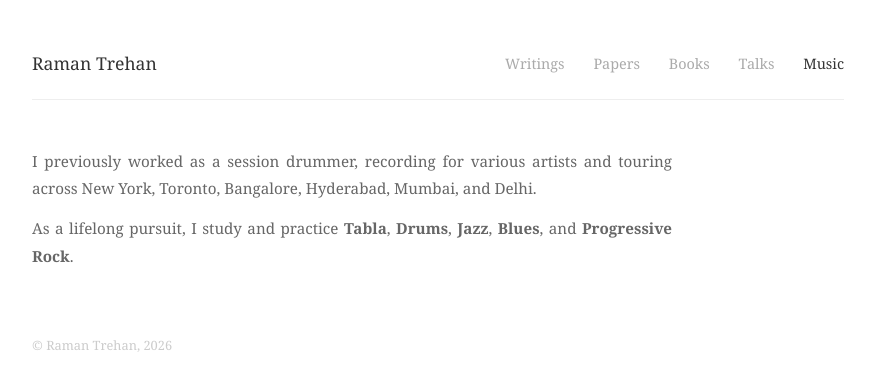
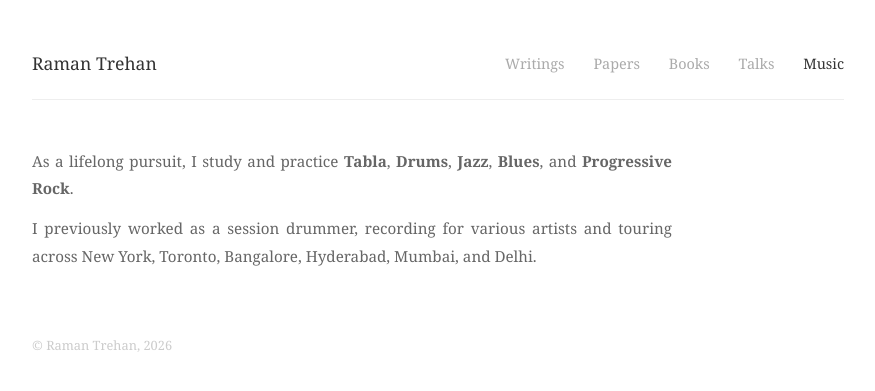
Before and after one commit to ramandeeptrehan/ramandeeptrehan.github.io, a Jekyll site: the page built from music/index.html, in a window 1280 px wide. Shown: the top 391 px of the page, without its empty margins (202-1077 px from the left). Built offline with Jekyll 4.4.1, drawn with Linux system fonts in a browser that asks for light colours.

Commit message:
Reorder music page paragraphs

```diff
--- a/music/index.html
+++ b/music/index.html
@@ -3,5 +3,5 @@ layout: default
 title: Music
 ---
 
+<p class="bio justified">As a lifelong pursuit, I study and practice <strong>Tabla</strong>, <strong>Drums</strong>, <strong>Jazz</strong>, <strong>Blues</strong>, and <strong>Progressive Rock</strong>.</p>
 <p class="bio justified">I previously worked as a session drummer, recording for various artists and touring across New York, Toronto, Bangalore, Hyderabad, Mumbai, and Delhi.</p>
-<p class="bio justified">As a lifelong pursuit, I study and practice <strong>Tabla</strong>, <strong>Drums</strong>, <strong>Jazz</strong>, <strong>Blues</strong>, and <strong>Progressive Rock</strong>.</p>
```
